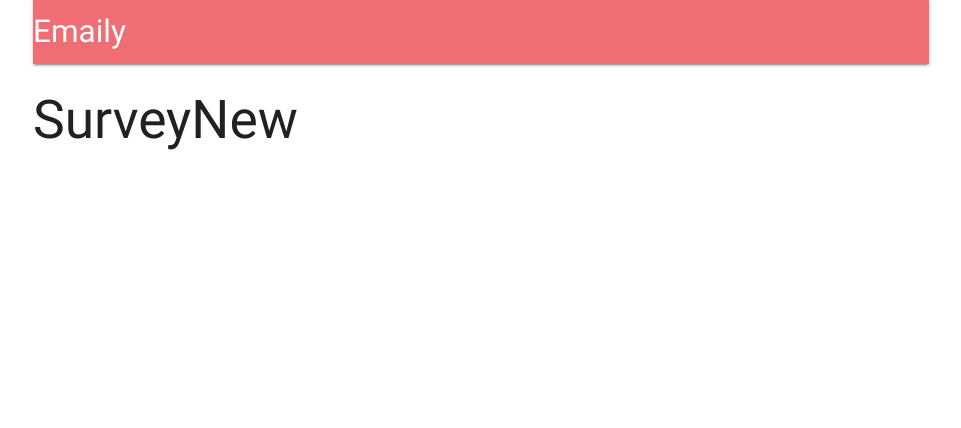
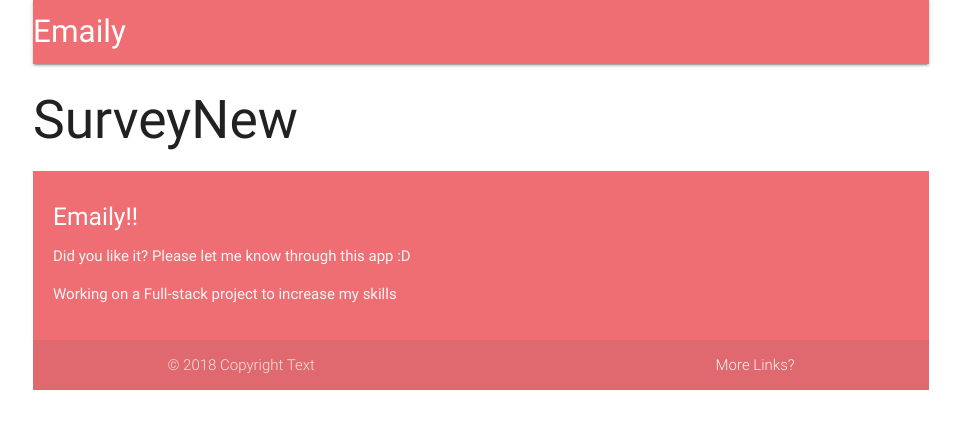
Before and after one commit to Jatin-007/Emaily, a React (Create React App) app in the folder client/: page /surveys/new in a window 1280 px wide. Shown: the top 428 px of the page, without its empty margins (159-1120 px from the left). Built offline with nearby package versions, Linux system fonts and the light colour scheme; no server answers.

Commit message:
Boilerplate

```diff
--- a/client/src/components/App.js
+++ b/client/src/components/App.js
@@ -6,6 +6,7 @@ import * as actions from '../actions'; // fetching all the actions inside the ac
 
 import Header from './Header';
 import Landing from './Landing';
+import Footer from './Footer';
 
 const Dashboard = () => <h2>Dashboard</h2>;
 const SurveyNew = () => <h2>SurveyNew</h2>;
@@ -25,6 +26,7 @@ class App extends Component {
                         <Route exact path="/" component ={Landing}/>
                         <Route exact path = "/surveys" component = {Dashboard}/>
                         <Route path = "/surveys/new" component = {SurveyNew}/>
+                        <Footer/>
                     </div>
                 </BrowserRouter>
             </div>
--- /dev/null
+++ b/client/src/components/Footer.js
@@ -0,0 +1,28 @@
+import React from 'react';
+
+const Footer = () => {
+    return (
+        <div>
+            <footer class="page-footer">
+                <div style={{marginLeft: 20}}>
+                    <div class="row">
+                    <div class="col l8 s12">
+                        <h5 class="white-text">Emaily!! </h5>
+                        <p class="grey-text text-lighten-4">Did you like it? Please let me know through this app :D</p>
+                        <p class="grey-text text-lighten-4">Working on a Full-stack project to increase my skills</p>
+                    </div>
+                    </div>
+                    </div>
+
+                    <div class="footer-copyright">
+                        <div class="container">
+                        © 2018 Copyright Text
+                        <a class="grey-text text-lighten-4 right" href="#!">More Links? </a>
+                    </div>
+                </div>
+            </footer>
+        </div>
+    );
+}
+
+export default Footer;
```
